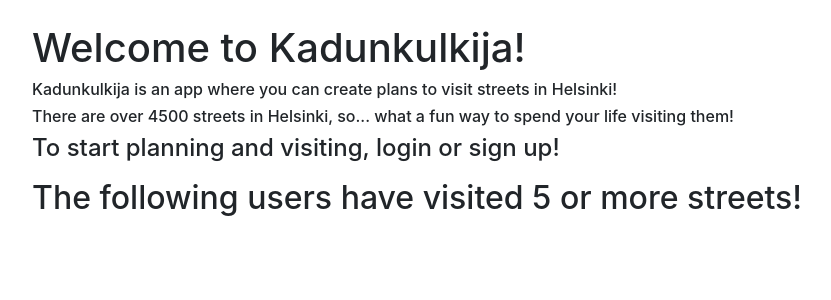
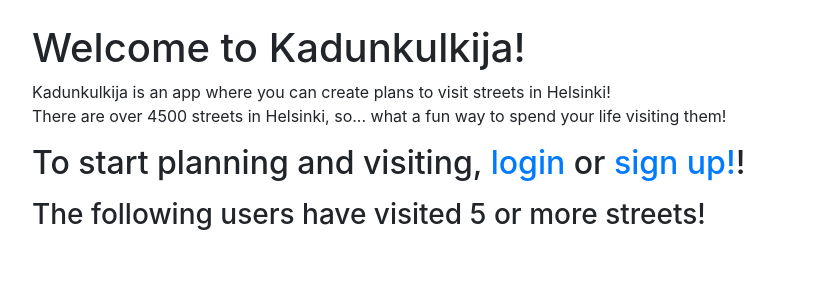
Before and after one commit to noorary/kadunkulkija, a Flask app: page / in a window 1280 px wide. Shown: the part 56-356 px from the top of the page, without its empty margins (53-884 px from the left). Run offline with Flask 2, Linux system fonts and the light colour scheme; data that the repository does not hold is empty; some libraries are stand-ins or nearby versions.

Commit message:
käytettävyyttä viilattu vähän

```diff
--- a/application/auth/models.py
+++ b/application/auth/models.py
@@ -33,8 +33,6 @@ class User(Base):
     def is_authenticated(self):
         return True
 
-    # def roles(self):
-    #     return ["ADMIN", "USER"]
 
     @staticmethod
     def find_users_with_fiveormore_completed(completed='true'):
--- a/application/districts/views.py
+++ b/application/districts/views.py
@@ -1,6 +1,7 @@
-from application import app, db
 from flask import redirect, render_template, request, url_for
-from flask_login import login_required
+from flask_login import current_user, login_required
+
+from application import app, db #, login_required
 from application.districts.models import District
 from application.districts.forms import DistrictForm
 
--- a/application/static/main.css
+++ b/application/static/main.css
@@ -3,5 +3,5 @@ html, body {
 }
 
 .navbar {
-    color: #00008B;
+    background-color: #F8F8FF;
 }
--- a/application/templates/index.html
+++ b/application/templates/index.html
@@ -3,15 +3,13 @@
 {% block body %}
 
   <h1>Welcome to Kadunkulkija!</h1>
-  <h6>
-    Kadunkulkija is an app where you can create plans to visit streets in Helsinki!
-  </h6>
-  <h6> There are
-    over 4500 streets in Helsinki, so... what a fun way to spend your life visiting them!
-  </h6>
-  <h4>
-    To start planning and visiting, login or sign up!
-  </h4>
+  <p style="font-size: 4;"> Kadunkulkija is an app where you can create plans to visit streets in Helsinki! <br>
+    There are
+    over 4500 streets in Helsinki, so... what a fun way to spend your life visiting them!</p>
+
+  <h2>
+    To start planning and visiting, <a href= "{{ url_for('auth_login')}}">login</a> or <a href= "{{ url_for('auth_signup') }}">sign up!</a>!
+  </h2>
 
   <p></p>
   <p></p>
@@ -19,9 +17,9 @@
   <p></p>
 
 {% if has_visited is defined %}
-<h2>
+<h3>
   The following users have visited 5 or more streets!
-</h2>
+</h3>
 
 <ul>
   {% for user in has_visited %}
--- a/application/templates/layout.html
+++ b/application/templates/layout.html
@@ -1,5 +1,6 @@
 <!DOCTYPE html>
 <html>
+  <html lang="en">
   <head>
     <meta charset="utf-8">
     <title>Kadun kulkija</title>
@@ -9,7 +10,7 @@
   <body>
 
     <nav class="navbar navbar-expand-md bg-dark mb-4">
-      <a class="navbar-brand" href="#">Kadunkulkija</a>
+      <a class="navbar-brand" href="/">Kadunkulkija</a>
       <button class="navbar-toggler" type="button" data-toggle="collapse" data-target="#navbarCollapse" aria-controls="navbarCollapse" aria-expanded="false" aria-label="Toggle navigation">
               <span class="navbar-toggler-icon"></span>
       </button>
```
Also changed, not shown: application/__init__.py (+34 -30 lines), README.md.
